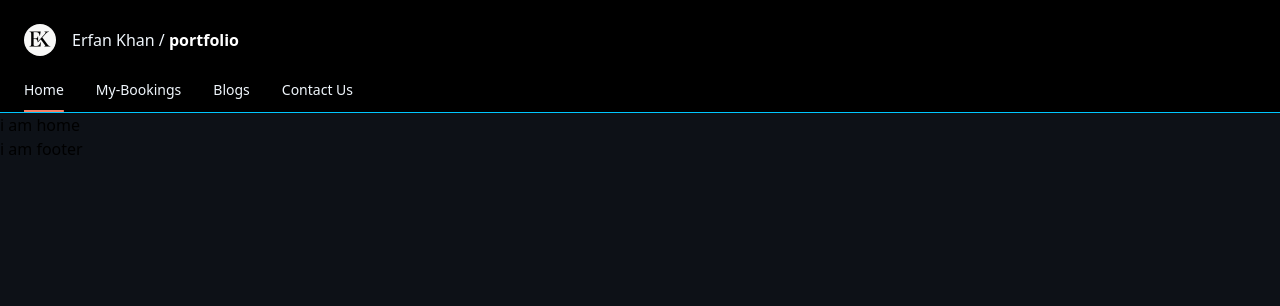
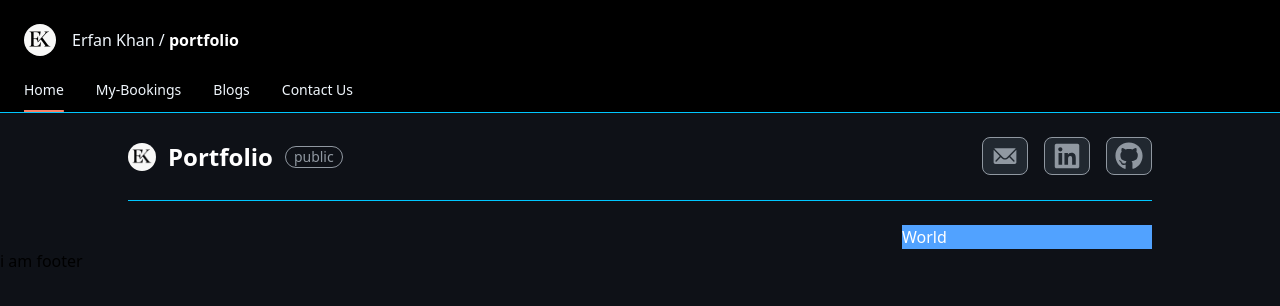
Before and after one commit to Erfan-Khan-Dhrubo/hello-i-am-erfan, a React (Vite) app in the folder hello-i-am-erfan/: page / in a window 1280 px wide. Shown: the top 306 px of the page. Built offline with nearby package versions, Linux system fonts and the light colour scheme.

Commit message:
Making the Header

```diff
--- a/hello-i-am-erfan/package.json
+++ b/hello-i-am-erfan/package.json
@@ -11,8 +11,10 @@
   },
   "dependencies": {
     "@tailwindcss/vite": "^4.1.10",
+    "lucide-react": "^0.523.0",
     "react": "^19.1.0",
     "react-dom": "^19.1.0",
+    "react-icons": "^5.5.0",
     "react-router": "^7.6.2",
     "tailwindcss": "^4.1.10"
   },
--- a/hello-i-am-erfan/src/App.css
+++ b/hello-i-am-erfan/src/App.css
@@ -3,7 +3,9 @@
 @theme {
   --color-lightWhite: #f0f6fc;
   --color-background: #0d1117;
+  --color-secondaryBackground: #212830;
   --color-backgroundLine: #00c7ff;
+  --color-lightGrey: #9098a1;
 }
 
 .nav-link a.active {
@@ -14,5 +16,5 @@
 }
 
 body {
-  background-color: var(--color-background);
+  background-color: #0e1117;
 }
--- /dev/null
+++ b/hello-i-am-erfan/src/components/Home/Left Side/LeftSideHome.jsx
@@ -0,0 +1,11 @@
+import React from "react";
+
+const LeftSideHome = () => {
+  return (
+    <div className="bg-blue-400">
+      <h1>World</h1>
+    </div>
+  );
+};
+
+export default LeftSideHome;
--- /dev/null
+++ b/hello-i-am-erfan/src/components/Home/Right Side/RightSideHome.jsx
@@ -0,0 +1,12 @@
+import React from "react";
+import RightTop from "./RightTop";
+
+const RightSideHome = () => {
+  return (
+    <div>
+      <RightTop></RightTop>
+    </div>
+  );
+};
+
+export default RightSideHome;
--- /dev/null
+++ b/hello-i-am-erfan/src/components/Home/Right Side/RightTop.jsx
@@ -0,0 +1,7 @@
+import React from "react";
+
+const RightTop = () => {
+  return <div></div>;
+};
+
+export default RightTop;
--- /dev/null
+++ b/hello-i-am-erfan/src/components/Home/Top side/TopHome.jsx
@@ -0,0 +1,50 @@
+import React from "react";
+import { Mail } from "lucide-react";
+import { FaLinkedin } from "react-icons/fa";
+import { FaGithub } from "react-icons/fa";
+import { IoIosMail } from "react-icons/io";
+
+const TopHome = () => {
+  return (
+    <div className="py-6 border-b border-backgroundLine">
+      <div className="flex justify-between items-center">
+        <div className="flex gap-3 items-center">
+          <div className="w-7 h-7">
+            <img
+              className="rounded-3xl"
+              src="/Images/logo.png"
+              alt="The logo of the website"
+            />
+          </div>
+          <div className="text-white text-2xl font-semibold">Portfolio</div>
+          <div>
+            <span className="text-lightGrey text-sm border border-lightGrey rounded-3xl flex justify-center items-center px-2">
+              public
+            </span>
+          </div>
+        </div>
+        <div className="flex gap-4">
+          <a href="#" target="_blank">
+            <button className="btn bg-secondaryBackground px-2 py-1 border border-lightGrey rounded-lg">
+              <IoIosMail className="text-lightGrey" size={28} />
+            </button>
+          </a>
+
+          <a href="#" target="_blank">
+            <button className="btn bg-secondaryBackground px-2 py-1 border border-lightGrey rounded-lg">
+              <FaLinkedin className="text-lightGrey" size={28} />
+            </button>
+          </a>
+
+          <a href="#" target="_blank">
+            <button className="btn bg-secondaryBackground px-2 py-1 border border-lightGrey rounded-lg">
+              <FaGithub className="text-lightGrey" size={28} />
+            </button>
+          </a>
+        </div>
+      </div>
+    </div>
+  );
+};
+
+export default TopHome;
--- a/hello-i-am-erfan/src/pages/Home.jsx
+++ b/hello-i-am-erfan/src/pages/Home.jsx
@@ -1,9 +1,20 @@
 import React from "react";
+import RightSideHome from "../components/Home/Right Side/RightSideHome";
+import LeftSideHome from "../components/Home/Left Side/LeftSideHome";
+import TopHome from "../components/Home/Top side/TopHome";
 
 const Home = () => {
   return (
-    <div>
-      <h1>i am home</h1>
+    <div className="text-white w-8/10 mx-auto">
+      <TopHome></TopHome>
+      <div className="flex gap-6 mt-6">
+        <div className="basis-3/4">
+          <RightSideHome />
+        </div>
+        <div className="basis-1/4">
+          <LeftSideHome />
+        </div>
+      </div>
     </div>
   );
 };
```
Also changed, not shown: 1 other file (tests, documents, lock files or other folders).
